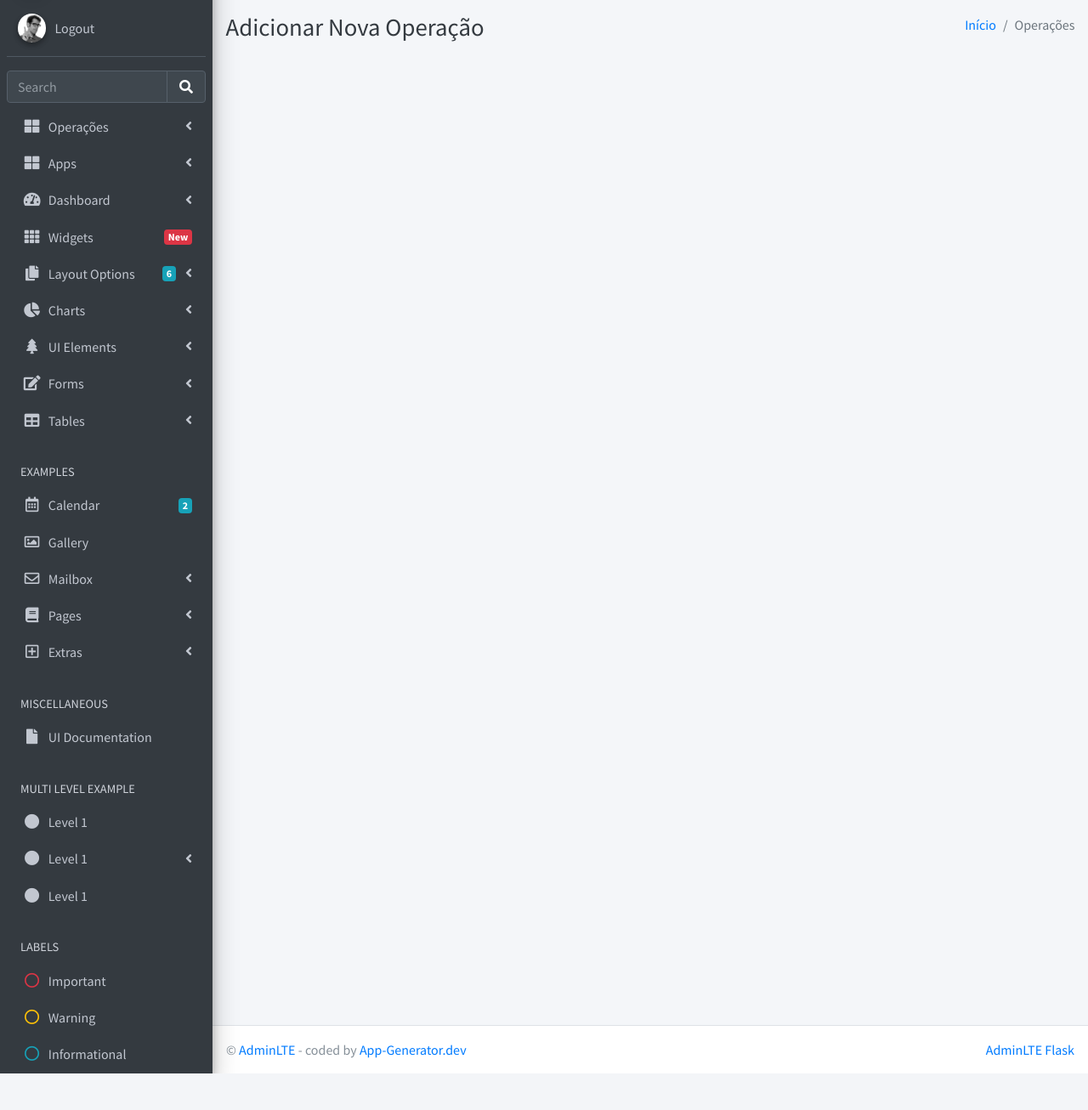
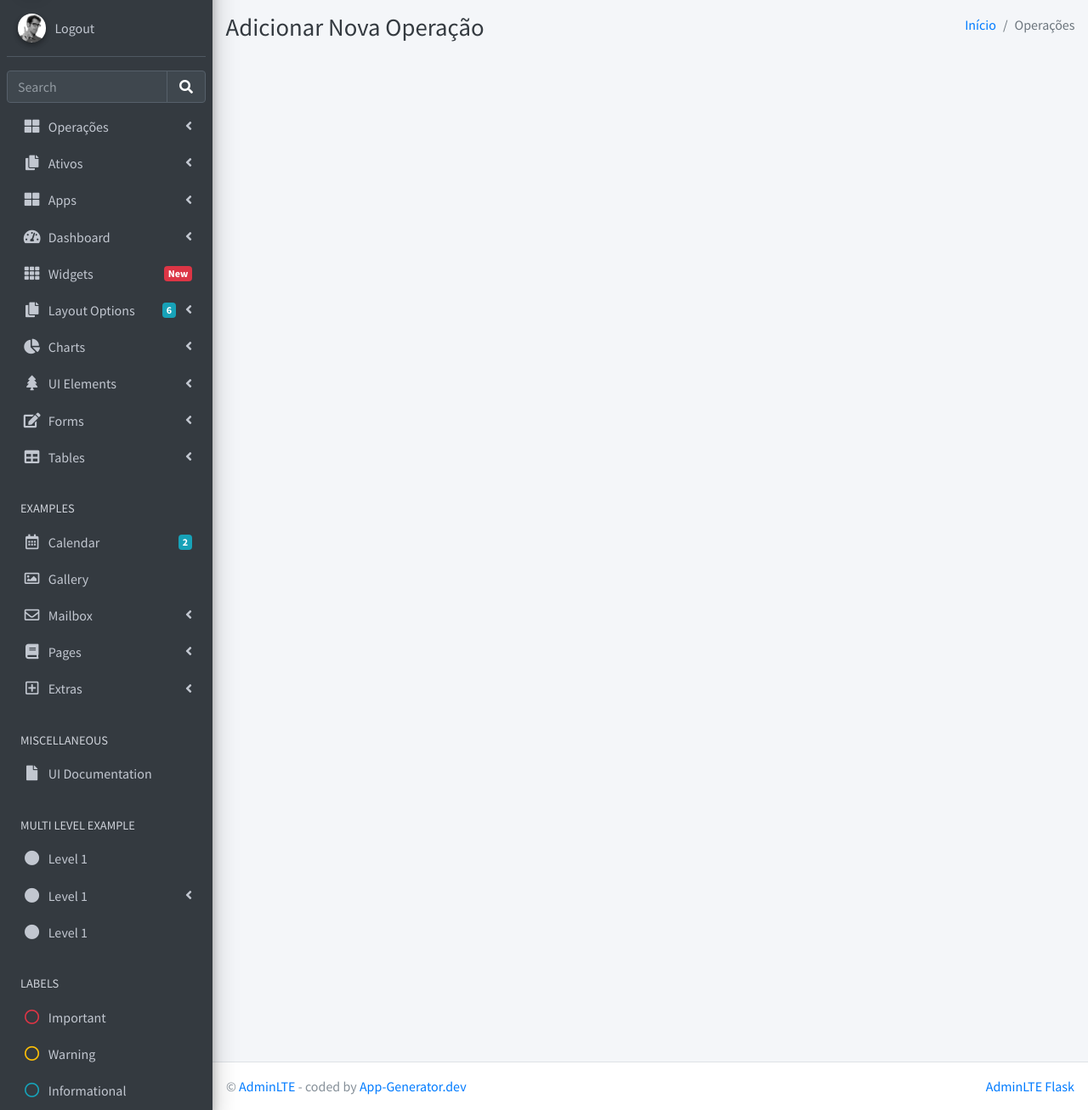
Before and after one commit to edersonsgoncalves/acoes_py, a Flask app: template app/templates/operacoes_editar.html in a window 1280 px wide. Shown: the part 57-1363 px from the top of the page at 85% size. Before the commit the page ends 1320 px from the top, so only its background shows below. Run offline with Flask 3, Linux system fonts and the light colour scheme; the template is opened without the code that fills it, so the values that code supplies are empty; parts of the project's set-up code (start-up, migrations or seed data) failed here and were passed over; some libraries are stand-ins or nearby versions.

Commit message:
feat: implementar menu para lidar com dados de ativos

```diff
--- a/app/templates/sidebar.html
+++ b/app/templates/sidebar.html
@@ -46,6 +46,30 @@
               <p>
                 Operações
                 <i class="right fas fa-angle-left"></i>
+              </p>
+            </a>
+            <ul class="nav nav-treeview">
+              <li class="nav-item">
+                <a href="{{ url_for('operacoes.adicionar_operacao') }}" class="nav-link {% if 'dynamic_dt' in segment %} active {% endif %}">
+                  <i class="far fa-circle nav-icon"></i>
+                  <p>Adicionar</p>
+                </a>
+              </li>
+              <li class="nav-item">
+                <a href="{{ url_for('operacoes.exibir_operacoes') }}" class="nav-link {% if 'charts' in segment %} active {% endif %}">
+                  <i class="far fa-circle nav-icon"></i>
+                  <p>Listar Operações</p>
+                </a>
+              </li>
+            </ul>
+          </li>
+            <li class="nav-item {% if 'apps' in parent %} menu-open {% endif %}">
+            <a href="#" class="nav-link {% if 'apps' in parent %} active {% endif %}">
+              <i class="nav-icon fas fa-copy"></i>
+              <p>
+                Ativos
+                <i class="fas fa-angle-left right"></i>
+                {# <span class="badge badge-info right">6</span> #}
               </p>
             </a>
             <ul class="nav nav-treeview">
```
